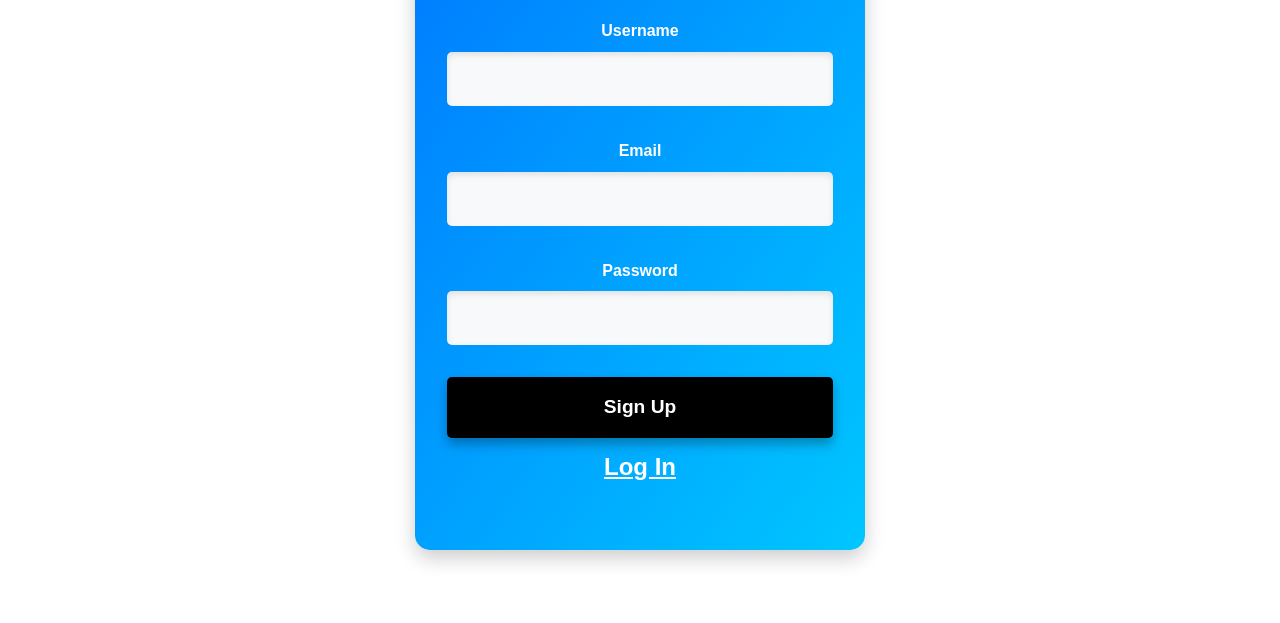
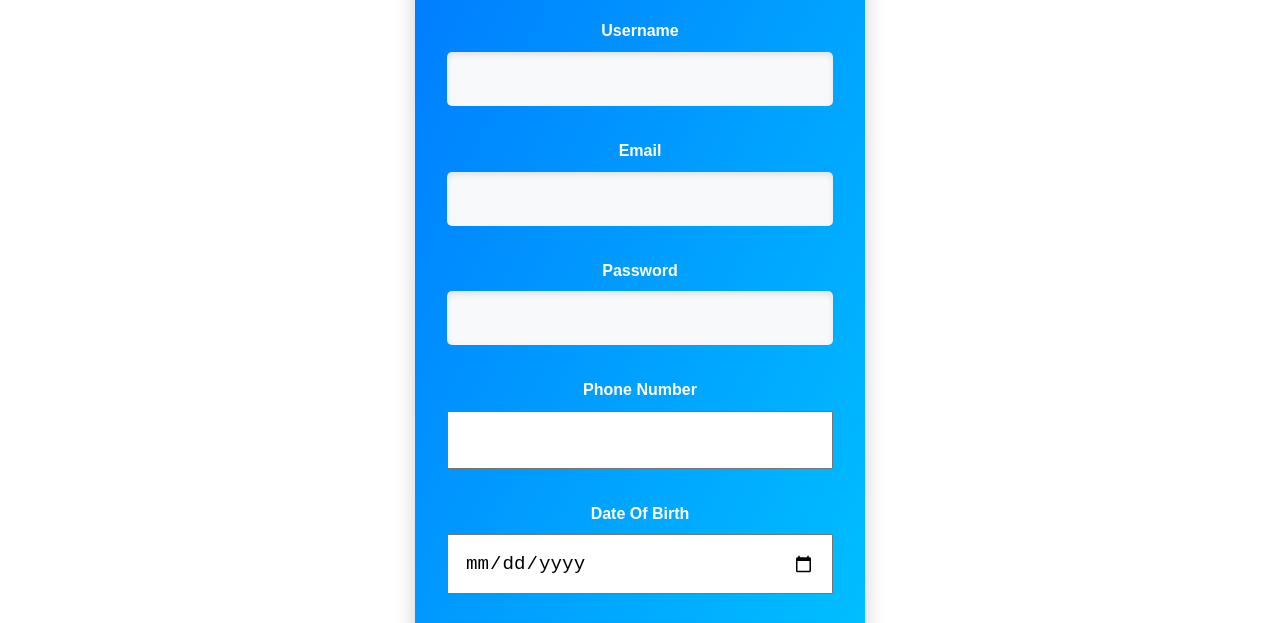
Before and after one commit to sadaffatima1906/TechMart_github.io, a plain HTML site: page signup.html in a window 1280 px wide. Shown: the part 276-899 px from the top of the page. Drawn offline with Linux system fonts and the light colour scheme.

Commit message:
signup.html

```diff
--- a/signup.html
+++ b/signup.html
@@ -71,6 +71,14 @@
         <label for="password">Password</label>
         <input type="password" id="password" name="password" required>
       </div>
+      <div class="form-group">
+        <label for="tel">Phone Number</label>
+        <input type="tel" id="signup-phone" name="tel" required>
+      </div>
+      <div class="form-group">
+        <label for="date">Date Of Birth</label>
+        <input type="date" id="signup-dob" name="date" required>
+      </div>
       <!-- Submit Button and Link to Log In Page -->
       <div class="form-group">
         <button type="submit">Sign Up</button>
@@ -105,6 +113,8 @@
       const username = document.getElementById('username').value;
       const email = document.getElementById('email').value;
       const password = document.getElementById('password').value;
+      const phone = document.getElementById('signup-phone').value;
+      const dateOfBirth = document.getElementById('signup-dob').value;
 
       // Send POST request to the server to create a new user
       const response = await fetch('http://localhost:4000/api/user', {
@@ -116,7 +126,9 @@
           name: username,
           email,
           password,
-          First_name: username, // Use the username as first name (or modify according to your backend logic)
+          First_name: username,
+          phone,
+          dateOfBirth
         }),
       });
 
```
